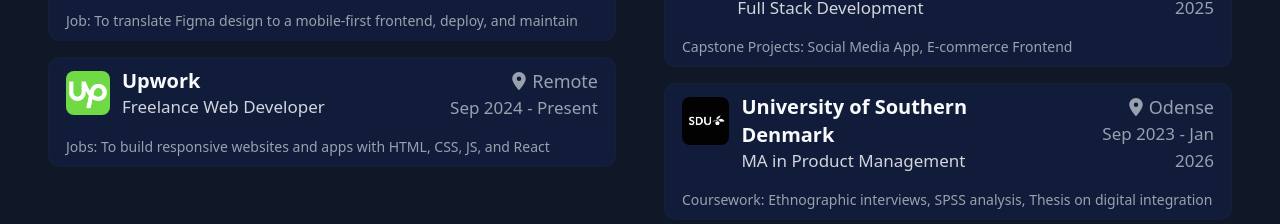
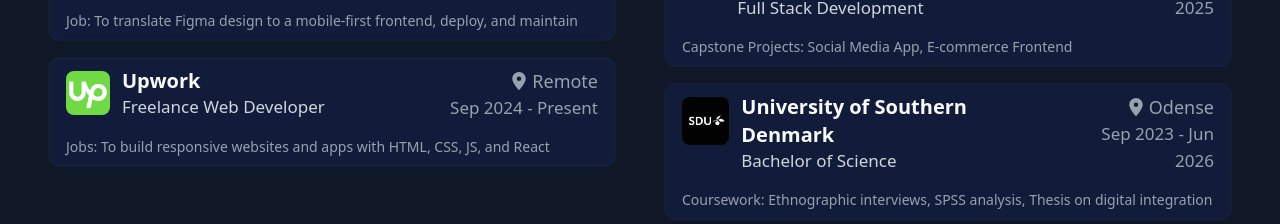
Before and after one commit to priyoarman/priyoarman, a Next.js app: page / in a window 1280 px wide. Shown: the part 2880-3104 px from the top of the page. Built offline with nearby package versions, Linux system fonts and the light colour scheme; no server answers.

Commit message:
Update Background.jsx
This is to update background component

```diff
--- a/app/components/Background.jsx
+++ b/app/components/Background.jsx
@@ -240,7 +240,7 @@ const Background = () => {
                           University of Southern Denmark
                         </h2>
                         <p className="flex text-gray-300 text-sm md:text-[17px]">
-                          MA in Product Management
+                          Bachelor of Science
                         </p>
                       </div>
                     </div>
@@ -249,7 +249,7 @@ const Background = () => {
                         <FaLocationDot /> Odense
                       </h2>
                       <p className="hidden md:flex text-gray-400 md:text-[17px]">
-                          Sep 2023 - Jan 2026
+                          Sep 2023 - Jun 2026
                         </p>
                     </div>
                   </div>
```
